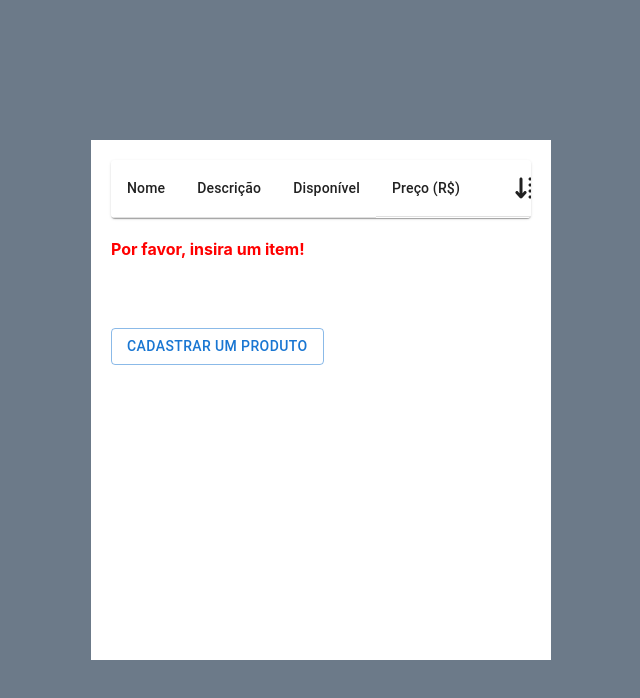
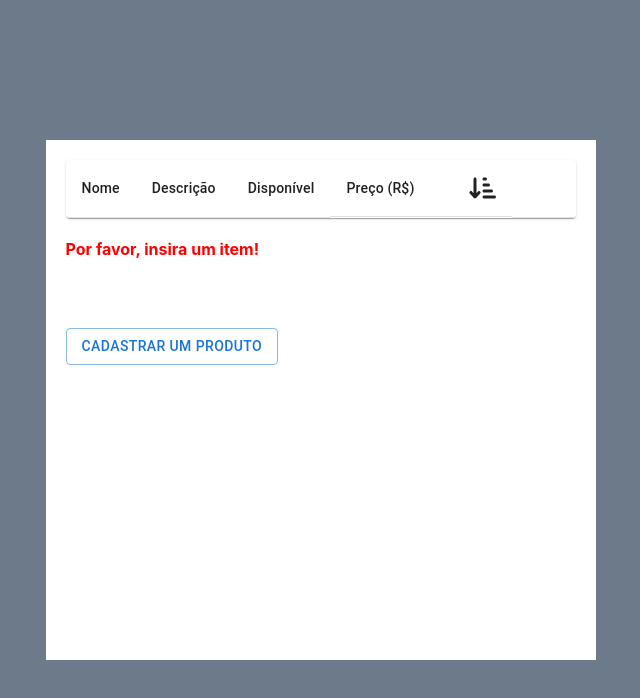
Before and after one commit to leticiatakenaka/cadastro-react, a React (Create React App) app: page /list in a window 1280 px wide. Shown: the top 698 px of the page, without its empty margins (319-959 px from the left). Built offline with nearby package versions, Linux system fonts and the light colour scheme.

Commit message:
delete item2

```diff
--- a/src/styles.js
+++ b/src/styles.js
@@ -1,5 +1,5 @@
 export const appStyle = {
-  width: "420px",
+  minWidth: "420px",
   minHeight: "480px",
   background: "#fff",
   padding: "20px 20px",
```
